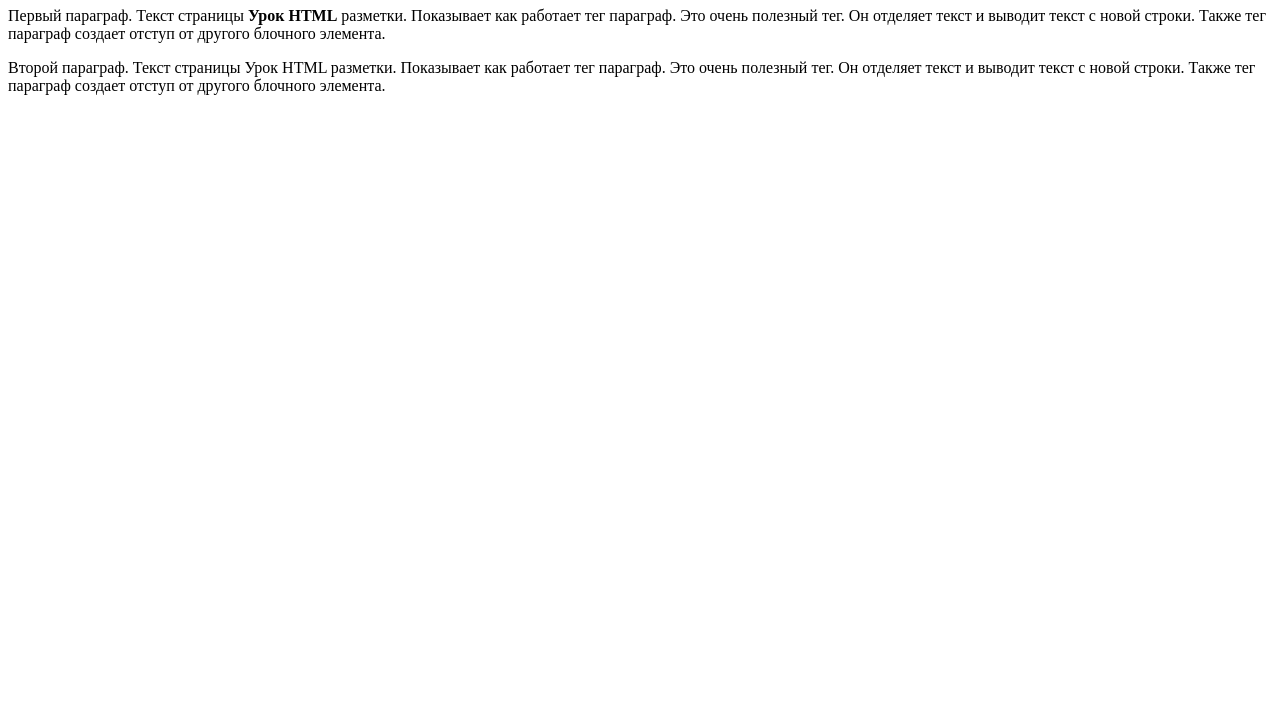
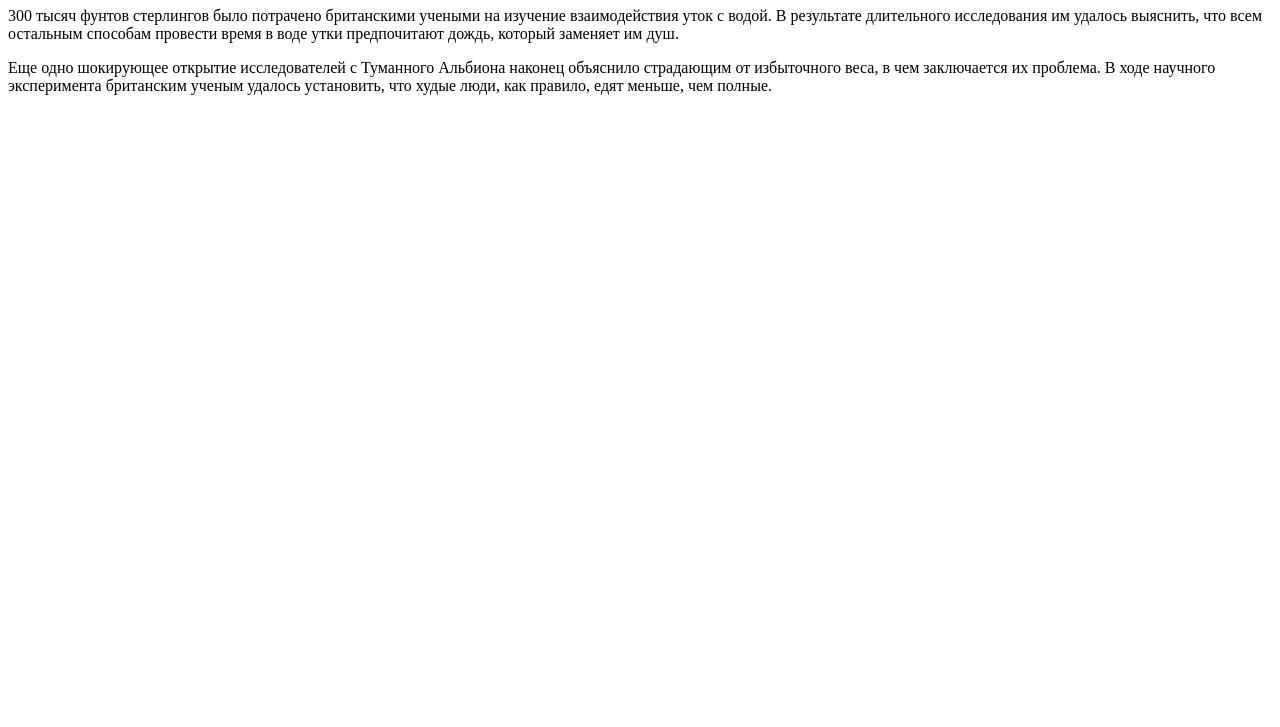
Before and after one commit to teemurishe/kinomonster, a plain HTML site: page index.html in a window 1280 px wide. Shown: the part 73-800 px from the top of the page. Drawn offline with Linux system fonts and the light colour scheme.

Commit message:
text in paragraphs changed

```diff
--- a/index.html
+++ b/index.html
@@ -8,13 +8,13 @@
 </head>
 <body>
     <h1>Урок HTML разметки</h1>
-    <p>Первый параграф. Текст страницы <strong>Урок HTML</strong> разметки. Показывает как работает тег параграф. Это очень
-        полезный тег. Он отделяет текст и выводит текст с новой строки. Также тег параграф создает отступ от
-        другого блочного элемента.</p>
+    <p>300 тысяч фунтов стерлингов было потрачено британскими учеными на изучение взаимодействия уток с водой.
+       В результате длительного исследования им удалось выяснить, что всем остальным способам провести время
+       в воде утки предпочитают дождь, который заменяет им душ.</p>
 
-    <p>Второй параграф. Текст страницы Урок HTML разметки. Показывает как работает тег параграф. Это очень
-        полезный тег. Он отделяет текст и выводит текст с новой строки. Также тег параграф создает отступ от
-        другого блочного элемента.</p>
+    <p>Еще одно шокирующее открытие исследователей с Туманного Альбиона наконец объяснило страдающим от
+       избыточного веса, в чем заключается их проблема. В ходе научного эксперимента британским ученым
+       удалось установить, что худые люди, как правило, едят меньше, чем полные.</p>
 
 </body>
 </html>
```
